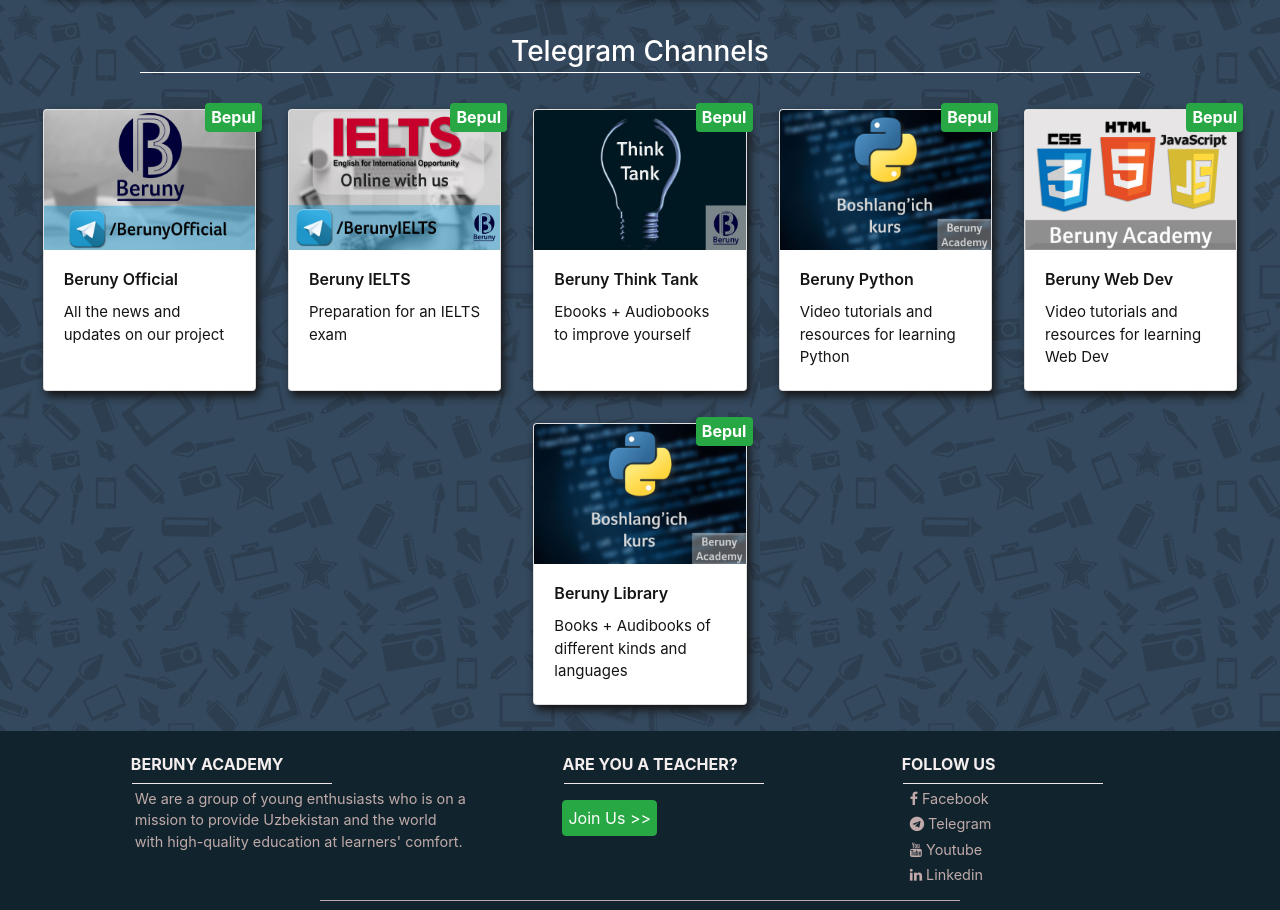
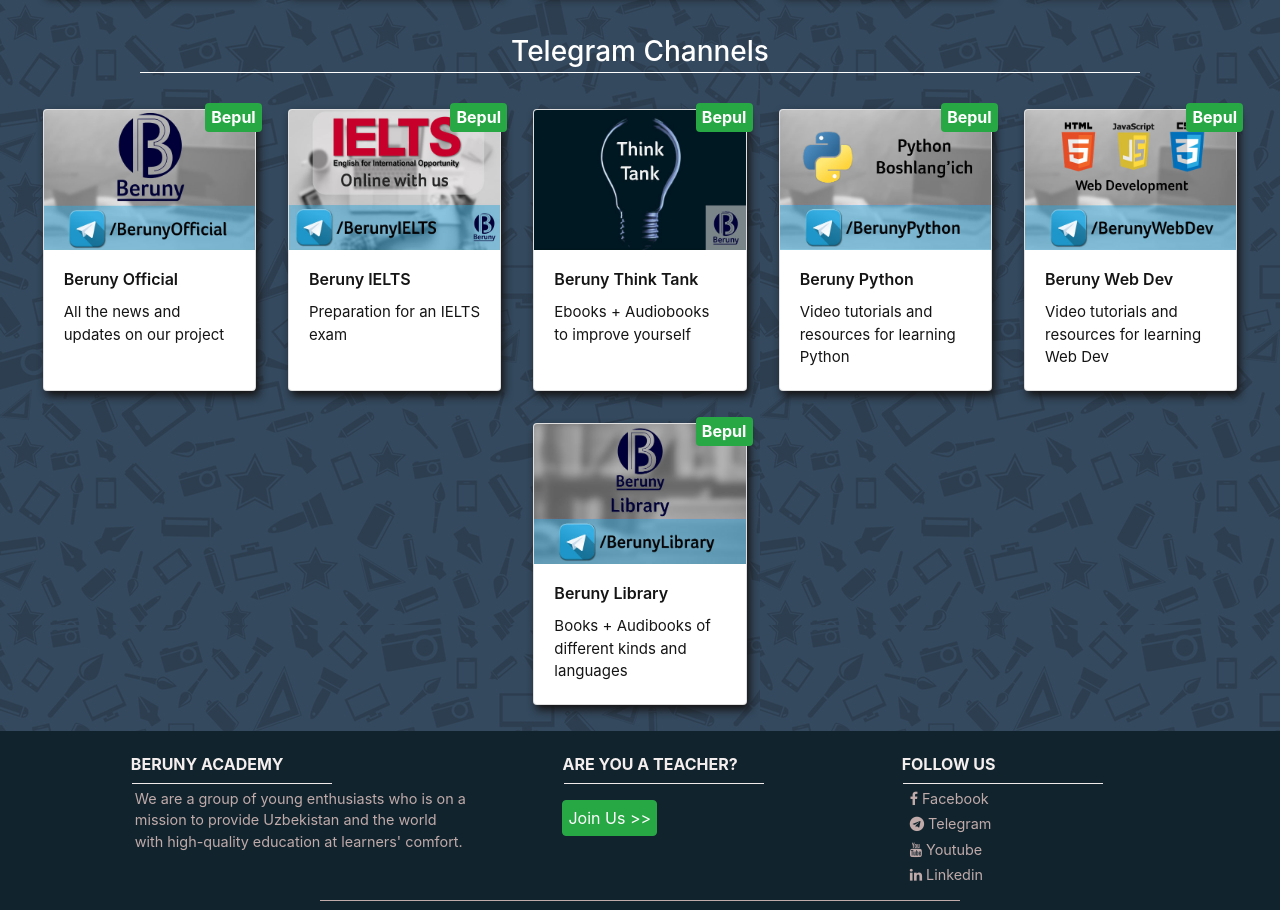
Before and after one commit to Dostonbek1/Toirov.net, a plain HTML site: page courses.html in a window 1280 px wide. Shown: the part 1770-2680 px from the top of the page. Drawn offline with nearby package versions, Linux system fonts and the light colour scheme.

Commit message:
telegram channels

```diff
--- a/courses.html
+++ b/courses.html
@@ -327,7 +327,7 @@
                                             <p></p>
                                         </div>
                                     </a>
-                                    <a href="https://t.me/NickIelts" class="card col-md-2 col-sm-3 m-3" target="_blank">
+                                    <a href="https://t.me/joinchat/AAAAAEgW1xAuC3bT-OUtMA" class="card col-md-2 col-sm-3 m-3" target="_blank">
                                         <span class="badge badge-success narx">Bepul</span>
                                         <picture>
                                             <source srcset="static/images/ielts-channel.jpg" media="(max-width: 325px)">
@@ -358,10 +358,10 @@
                                     <a href="https://t.me/joinchat/AAAAAE6eA-8Wn91dxDZK0Q" class="card col-md-2 col-sm-3 m-3" target="_blank">
                                         <span class="badge badge-success narx">Bepul</span>
                                         <picture>
-                                            <source srcset="static/images/python.jpg" media="(max-width: 325px)">
-                                            <source srcset="static/images/python-long.jpg" media="(max-width: 575px)">
-                                            <source srcset="static/images/python.jpg" media="(max-width: 576px)">
-                                            <img class="card-img-top" src="static/images/python.jpg" alt="Python">
+                                            <source srcset="static/images/python-channel.jpg" media="(max-width: 325px)">
+                                            <source srcset="static/images/python-channel-long.jpg" media="(max-width: 575px)">
+                                            <source srcset="static/images/python-channel.jpg" media="(max-width: 576px)">
+                                            <img class="card-img-top" src="static/images/python-channel.jpg" alt="Python">
                                         </picture>
                                         <div class="card-body">
                                             <h6 class="card-title">Beruny Python</h6>
@@ -372,10 +372,10 @@
                                     <a href="https://t.me/joinchat/AAAAAEpWl_F0qD8irCzBfQ" class="card col-md-2 col-sm-3 m-3" target="_blank">
                                         <span class="badge badge-success narx">Bepul</span>
                                         <picture>
-                                            <source srcset="static/images/html.jpg" media="(max-width: 325px)">
-                                            <source srcset="static/images/html-long.jpg" media="(max-width: 575px)">
-                                            <source srcset="static/images/html.jpg" media="(max-width: 576px)">
-                                            <img class="card-img-top" src="static/images/html.jpg" alt="HTML, CSS, JavaScript">
+                                            <source srcset="static/images/webdev-channel.jpg" media="(max-width: 325px)">
+                                            <source srcset="static/images/webdev-channel-long.jpg" media="(max-width: 575px)">
+                                            <source srcset="static/images/webdev-channel.jpg" media="(max-width: 576px)">
+                                            <img class="card-img-top" src="static/images/webdev-channel.jpg" alt="HTML, CSS, JavaScript">
                                         </picture>
                                         <div class="card-body">
                                             <h6 class="card-title">Beruny Web Dev</h6>
@@ -386,10 +386,10 @@
                                     <a href="https://t.me/joinchat/AAAAAEgCcJbdrzkh1Fdrqw" class="card col-md-2 col-sm-3 m-3" target="_blank">
                                         <span class="badge badge-success narx">Bepul</span>
                                         <picture>
-                                            <source srcset="static/images/python.jpg" media="(max-width: 325px)">
-                                            <source srcset="static/images/python-long.jpg" media="(max-width: 575px)">
-                                            <source srcset="static/images/python.jpg" media="(max-width: 576px)">
-                                            <img class="card-img-top" src="static/images/python.jpg" alt="Python">
+                                            <source srcset="static/images/lib-channel.jpg" media="(max-width: 325px)">
+                                            <source srcset="static/images/lib-channel-long.jpg" media="(max-width: 575px)">
+                                            <source srcset="static/images/lib-channel.jpg" media="(max-width: 576px)">
+                                            <img class="card-img-top" src="static/images/lib-channel.jpg" alt="Python">
                                         </picture>
                                         <div class="card-body">
                                             <h6 class="card-title">Beruny Library</h6>
```
Also changed, not shown: static/images/lib-channel-long.jpg (added), static/images/lib-channel.jpg (added), static/images/python-channel-long.jpg (added), static/images/python-channel.jpg (added), static/images/webdev-channel-long.jpg (added), static/images/webdev-channel.jpg (added).
